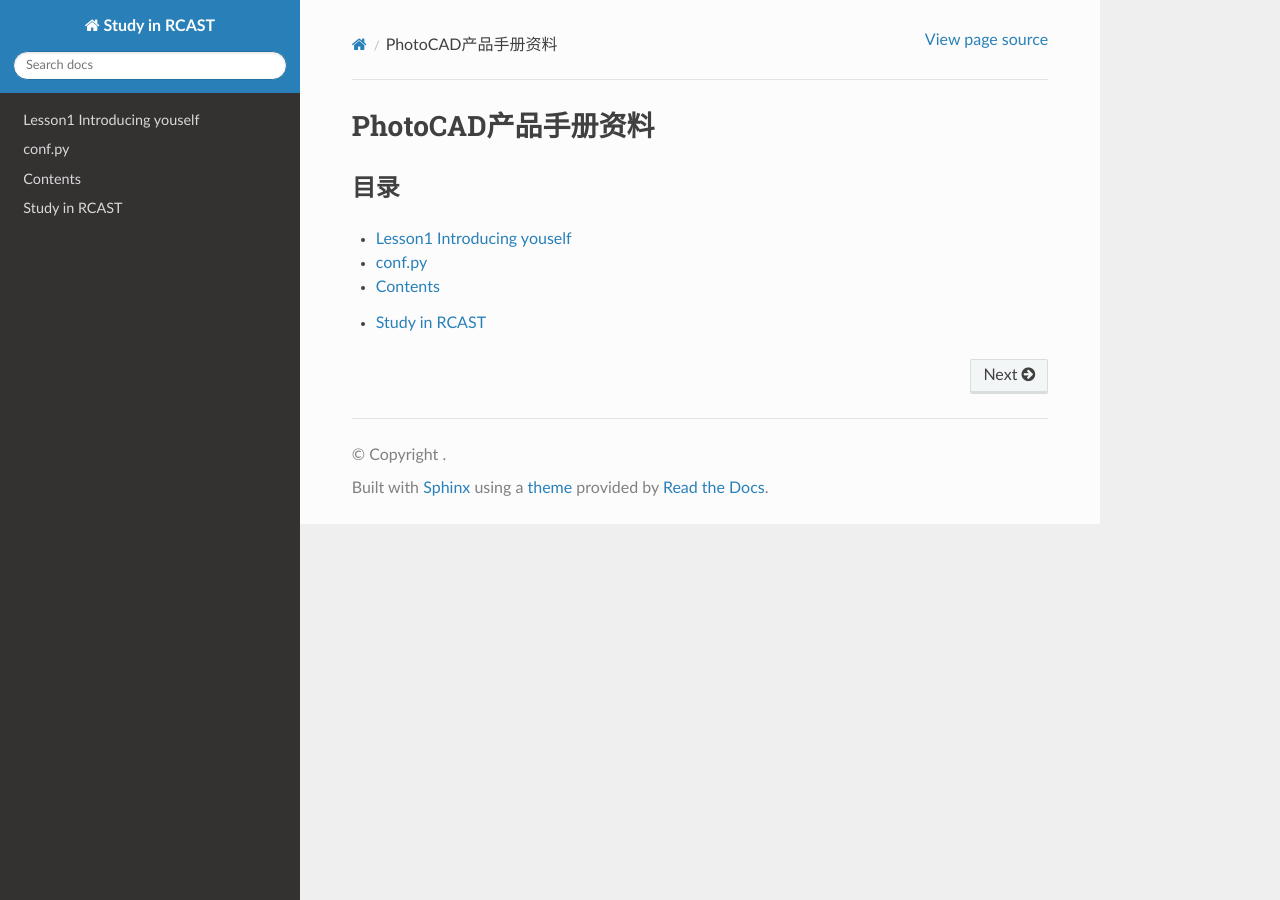
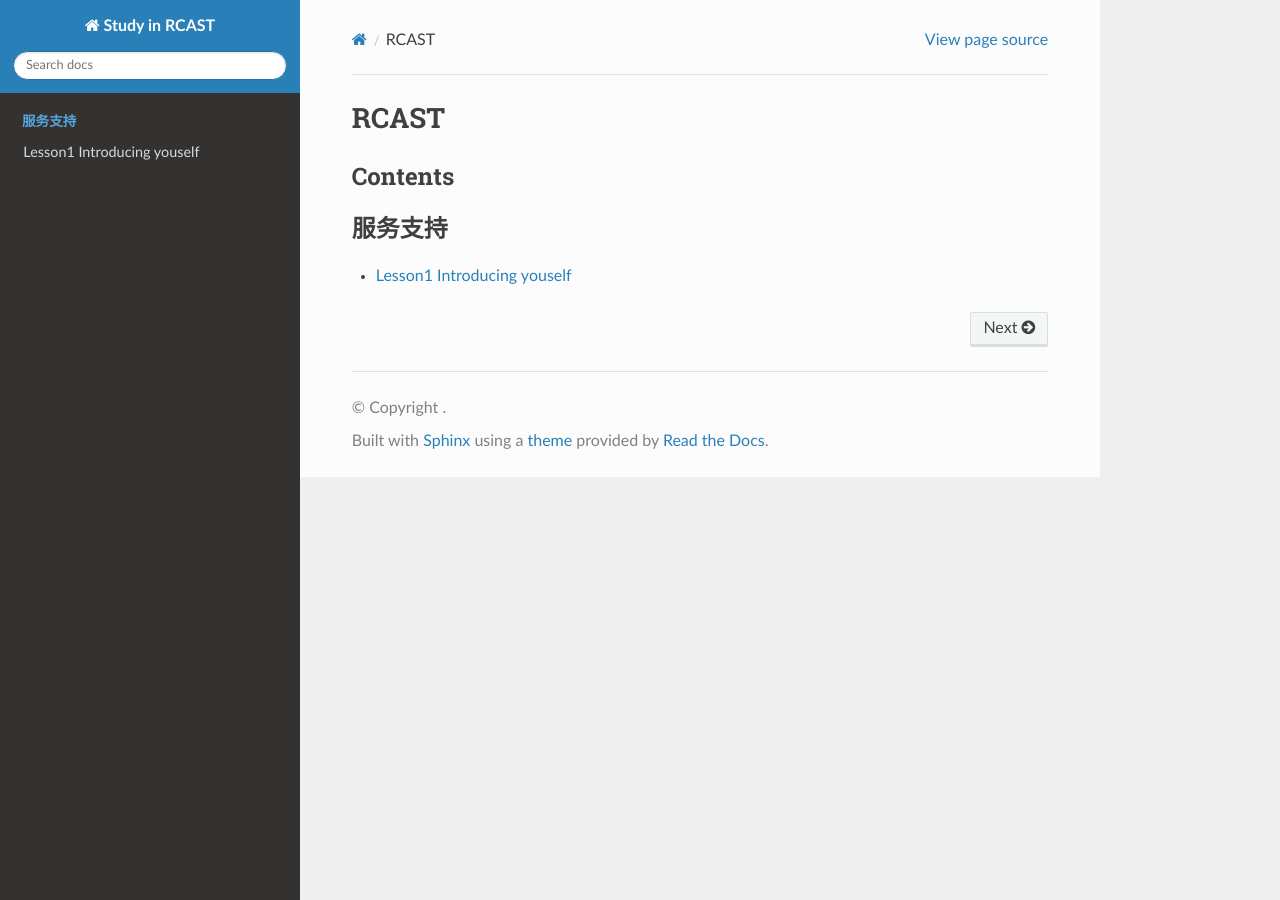
Before and after one commit to lovewhisper/StudyInLDA, a Sphinx documentation site: the page built from docs/index.rst, in a window 1280 px wide. Built offline with Sphinx 7.4.7 and the Read the Docs theme 2.0.0, drawn with Linux system fonts in a browser that asks for light colours; pages that are not in the unit, such as notebooks, are missing from menus.

Commit message:
202310191210

```diff
--- a/docs/index.rst
+++ b/docs/index.rst
@@ -1,10 +1,10 @@
-PhotoCAD产品手册资料
+RCAST
 ====================================
 
-目录
+Contents
 --------
 
 .. toctree::
-   :glob:
+    :caption: 服务支持
 
-   *
+    Lesson
```
